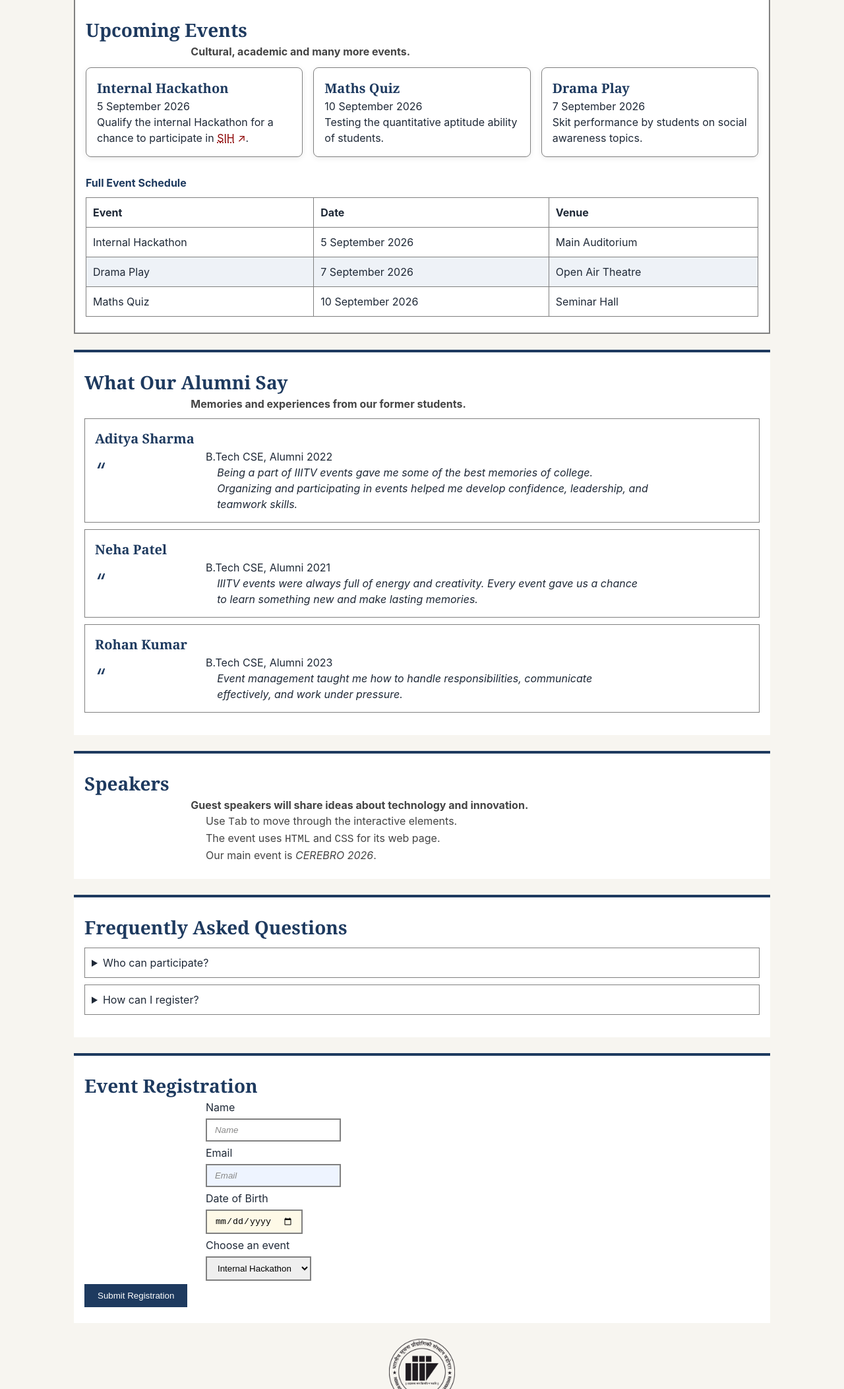
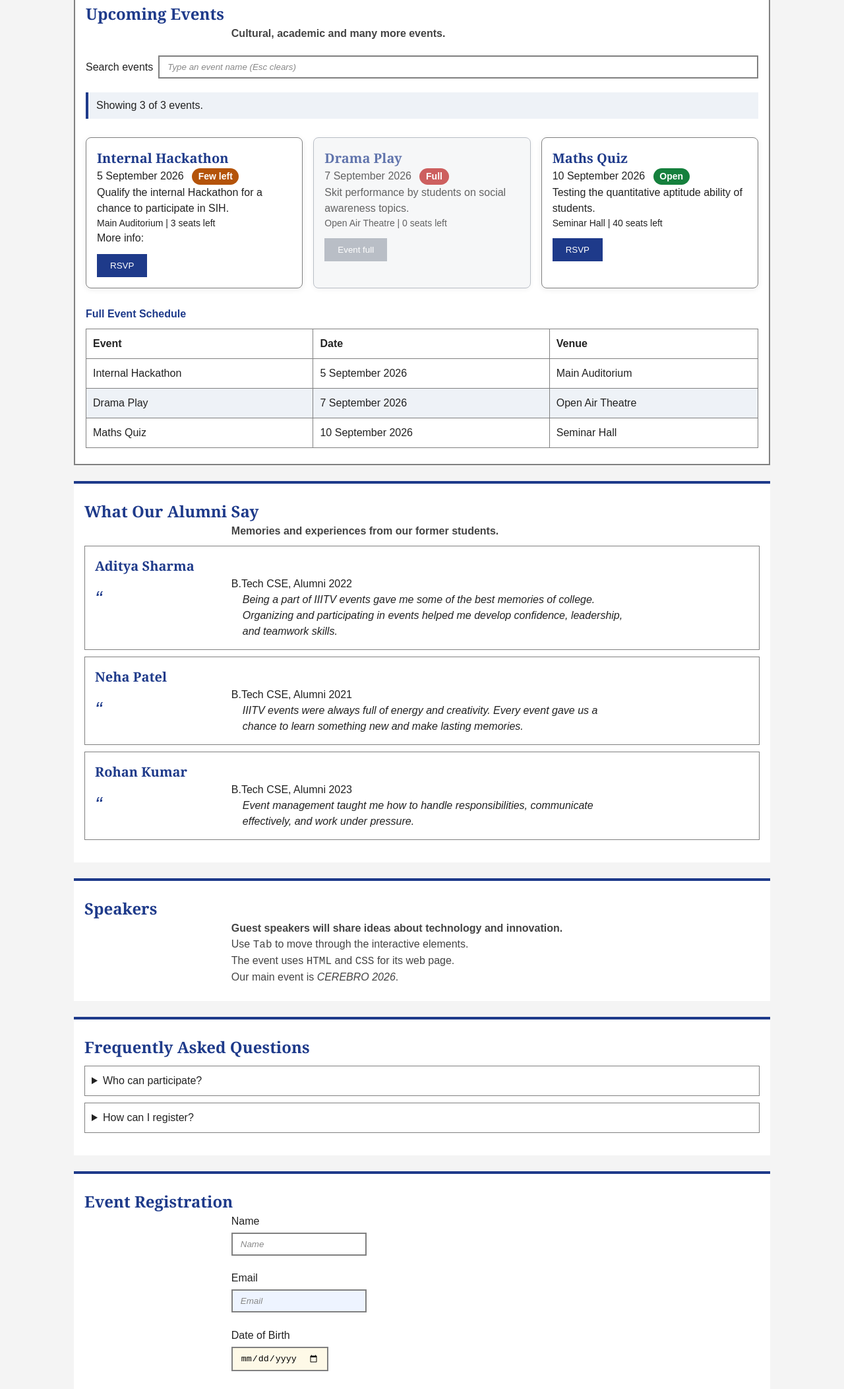
Before and after one commit to CreatorRama/event-board, a plain HTML site: page index.html in a window 1280 px wide. Shown: the part 695-2800 px from the top of the page at 66% size. Drawn offline with Linux system fonts and the light colour scheme.

Commit message:
updated base.css,index.html,readme.md,script.js,style.css

```diff
--- a/base.css
+++ b/base.css
@@ -41,7 +41,7 @@ a { text-decoration: none; }
    user-driven state) guarantees each state can still be seen when it's
    the one currently happening. :focus is added alongside :hover for
    keyboard accessibility. */
-a:link { color: var(--brand); }
+a:link { color: white; }
 /* a:visited { color: purple; } */
 a:hover { text-decoration: underline; }
 a:focus { outline: 3px solid orange; }
--- a/index.html
+++ b/index.html
@@ -9,10 +9,10 @@
   <meta property="og:title" content="Campus Event Management">
   <meta property="og:description" content="Information about upcoming campus events at IIIT Vadodara.">
   <meta property="og:image" content="IIIT_VADODARA_LOGO.png">
+  <link rel="stylesheet" href="style.css">
   <link rel="stylesheet" href="base.css">
-  <link rel="stylesheet" href="style.css">
-  <!-- B1: viewport tag confirmed present — required for any of the
-       responsive CSS below to do anything on a real phone -->
+  <!-- B1 (Lab 5): viewport tag confirmed present — required for any of the
+       responsive CSS to do anything on a real phone -->
 
 </head>
 <body>
@@ -21,19 +21,14 @@
     <img src="IIIT_VADODARA_LOGO.png" alt="IIIT Vadodara logo" width="100">
   </header>
 
-  <!-- B2: nav pulled out to be its own top-level grid region, a
-       sibling of header/main/footer, instead of living inside
-       <header> — that's what lets grid-area: nav target it on
-       its own.
-       B6: hamburger <button> markup added; .nav-links is the row
-       of links itself, toggled purely by CSS media queries here
-       (the click-driven mobile toggle is JS, for a later lab). -->
+  <!-- Lab 5 B2/B6: nav is its own top-level grid region.
+       Lab 6 B4: script.js toggles the "open" class on #primary-nav-list when
+       the hamburger is clicked, and keeps aria-expanded in sync. -->
   <nav class="nav" id="site-nav">
     <button type="button" class="nav-toggle" aria-label="Toggle navigation menu" aria-expanded="false" aria-controls="primary-nav-list">
       <span aria-hidden="true">&#9776;</span>
     </button>
     <ul class="navigation nav-links" id="primary-nav-list">
-      <!-- A6: "active" class lets us style every other link with :not(.active) -->
       <li><a href="index.html" class="active">Home</a></li>
       <li><a href="#events">Events</a></li>
       <li><a href="#notification">Notification</a></li>
@@ -65,28 +60,22 @@
       <h2>Upcoming Events</h2>
       <p>Cultural, academic and many more events.</p>
 
-      <!-- B3/B4: cards wrapped so the grid only applies to them,
-           not to the paragraph or table that follow -->
-      <div class="event-grid">
-        <article>
-          <h3>Internal Hackathon</h3>
-          <time datetime="2026-09-05">5 September 2026</time>
-          <!-- A4: absolute https:// link -> matched by a[href^="https"], gets the "↗" via ::after -->
-          <p>Qualify the internal Hackathon for a chance to participate in <a href="https://www.sih.gov.in" target="_blank" rel="noopener"><abbr title="Smart India Hackathon">SIH</abbr></a>.</p>
-        </article>
-        <article>
-          <h3>Maths Quiz</h3>
-          <time datetime="2026-09-10">10 September 2026</time>
-          <p>Testing the quantitative aptitude ability of students.</p>
-        </article>
-        <article>
-          <h3>Drama Play</h3>
-          <time datetime="2026-09-07">7 September 2026</time>
-          <p>Skit performance by students on social awareness topics.</p>
-        </article>
+      <!-- Lab 6 B6: search box. script.js filters the cards on every keystroke;
+           Escape clears it. -->
+      <div class="search-bar">
+        <label for="search">Search events</label>
+        <input type="search" id="search" name="search" placeholder="Type an event name (Esc clears)" autocomplete="off">
       </div>
 
-      <!-- A6: a real table so tr:nth-child(even) has rows to stripe -->
+      <!-- Lab 6 B7: one status line for the three fetch states
+           (loading / success / error). role="status" makes screen readers announce changes. -->
+      <div id="events-status" class="status" role="status" data-state="loading">Loading events...</div>
+
+      <!-- Lab 6 B2: this container starts EMPTY. script.js builds every card
+           from events.json (Lab 5's hard-coded cards were removed). -->
+      <div class="event-grid" id="event-grid"></div>
+      <noscript><p>Please enable JavaScript to see the event cards.</p></noscript>
+
       <table class="schedule">
         <caption>Full Event Schedule</caption>
         <thead>
@@ -120,7 +109,6 @@
     <section>
       <h2>What Our Alumni Say</h2>
       <p>Memories and experiences from our former students.</p>
-      <!-- A7: testimonials as <blockquote> so ::before can add a generated quote mark -->
       <article>
         <h3>Aditya Sharma</h3>
         <p>B.Tech CSE, Alumni 2022</p>
@@ -169,20 +157,43 @@
 
     <section id="registration">
       <h2>Event Registration</h2>
-      <form action="thankyou.html">
-        <p><label for="name" >Name</label></p><p><input id="name" name="name" type="text" required placeholder="Name"></p>
-        <p><label for="email">Email</label></p><p><input id="email" name="email" type="email" required placeholder="Email"></p>
-        <!-- A4: type="date" field so input[type="date"] has something to select -->
-        <p><label for="dob">Date of Birth</label></p><p><input id="dob" name="dob" type="date" required></p>
+      <!-- Lab 6 B8: "novalidate" turns OFF the browser's own popup so script.js can
+           run checkValidity() and show our messages next to each field.
+           Built-in rules: required, type="email", pattern. Custom rule: setCustomValidity in script.js. -->
+      <form action="thankyou.html" novalidate>
+        <p><label for="name">Name</label></p>
         <p>
-          <label for="event">Choose an event</label>
+          <input id="name" name="name" type="text" required
+                 pattern="[A-Za-z][A-Za-z .'\-]*"
+                 title="Letters, spaces, dots, apostrophes and hyphens only, starting with a letter."
+                 placeholder="Name" aria-describedby="name-error">
+          <span class="field-error" id="name-error"></span>
         </p>
+
+        <p><label for="email">Email</label></p>
         <p>
+          <input id="email" name="email" type="email" required
+                 pattern="[^@\s]+@[^@\s]+\.[A-Za-z]{2,}"
+                 title="Enter an email like name@example.com"
+                 placeholder="Email" aria-describedby="email-error">
+          <span class="field-error" id="email-error"></span>
+        </p>
+
+        <p><label for="dob">Date of Birth</label></p>
+        <p>
+          <input id="dob" name="dob" type="date" required aria-describedby="dob-error">
+          <span class="field-error" id="dob-error"></span>
+        </p>
+
+        <p><label for="event">Choose an event</label></p>
+        <p>
+          <!-- values match the "id" field in events.json, so an RSVP button can pre-select its event -->
           <select id="event" name="event">
             <option value="hackathon">Internal Hackathon</option>
             <option value="quiz">Maths Quiz</option>
             <option value="drama">Drama Play</option>
           </select>
+          <span class="field-error" id="event-error"></span>
         </p>
         <button type="submit">Submit Registration</button>
       </form>
@@ -203,10 +214,12 @@
       <ul class="footer-links">
         <li><a href="careers.html">Careers</a></li>
         <li><a href="#events">Events</a></li>
-        <!-- A4: another https:// link to show a[href^="https"] + ::after in the footer -->
         <li><a href="https://iiitvadodara.ac.in" target="_blank" rel="noopener">Official Website</a></li>
       </ul>
     </nav>
   </footer>
+
+  <!-- Lab 6 A1: script linked just before </body>; defer = run after the HTML is parsed -->
+  <script src="script.js" defer></script>
 </body>
 </html>
--- a/script.js
+++ b/script.js
@@ -13,7 +13,7 @@ const PAGE_TITLE = "CEREBRO 2026";   // string
 const LOW_SEATS_LIMIT = 5;           // number
 const DEBUG = true;                  // boolean (turn off to silence console output)
 const EVENTS_URL = "events.json";    // B7: where the data lives
-const FAKE_DELAY_MS = 800;           // B7: lets you SEE the "Loading..." state; set to 0 when done
+const FAKE_DELAY_MS = 3000;           // B7: lets you SEE the "Loading..." state; set to 0 when done
 
 let eventsData = [];                 // let: reassigned once the fetch finishes
 let searchTerm = "";                 // let: changes on every keystroke
--- a/style.css
+++ b/style.css
@@ -557,3 +557,92 @@ footer    { grid-area: footer; }
 
 /* B8/B9 (testing + jigsaw.w3.org/css-validator run) are manual
    checks done in the browser, not code — nothing to add here. */
+
+
+   /*
+   ================================================================
+   LAB 6 — styles for the JavaScript-driven parts
+   Paste this block at the VERY END of style.css (so it wins ties).
+   ================================================================
+*/
+
+/* B6: search box */
+.search-bar {
+  display: flex;
+  flex-wrap: wrap;
+  align-items: center;
+  gap: 0.5rem;
+  margin: 1rem 0;
+}
+.search-bar input { flex: 1 1 15rem; }
+
+/* B7: the three fetch states, chosen by script.js via data-state */
+.status {
+  margin: 0.5rem 0 1rem;
+  padding: 0.5rem 0.75rem;
+  border-left: 4px solid var(--brand);
+  background-color: #eef2f7;
+}
+.status[data-state="loading"] { border-left-color: orange; background-color: #fff7e6; }
+.status[data-state="error"]   { border-left-color: crimson; background-color: #fdecea; color: #7f1d1d; }
+.status:empty { display: none; }
+
+/* B2/B3: cards built by JavaScript */
+.badge {
+  display: inline-block;
+  margin-left: 0.5rem;
+  padding: 0.1rem 0.6rem;
+  border-radius: 1rem;
+  font-size: var(--step-small);
+  font-weight: 700;
+  color: white;
+}
+.badge-open { background-color: #15803d; }
+.badge-few  { background-color: #b45309; }
+.badge-full { background-color: #b91c1c; }
+
+.events article.full     { background-color: #f3f4f6; border-color: #9ca3af; }
+.events article.selected { outline: 3px solid var(--accent); }
+.events .meta { font-size: var(--step-small); }
+
+.rsvp { margin-top: 0.75rem; cursor: pointer; }
+.rsvp:disabled,
+.rsvp:disabled:hover {
+  background-color: #9ca3af;
+  outline: none;
+  cursor: not-allowed;
+}
+
+/* B4: hamburger menu open state (phones). The 40rem breakpoint above
+   already shows the links as a row, so this only matters below 40rem. */
+#site-nav { flex-wrap: wrap; }
+.nav-links.open {
+  display: flex;
+  flex-direction: column;
+  flex-basis: 100%;
+  gap: 0.25rem;
+}
+@media (min-width: 40rem) {
+  .nav-links,
+  .nav-links.open {
+    flex-direction: row;
+    flex-basis: auto;
+  }
+}
+
+/* B8: validation feedback */
+.field-error {
+  display: block;
+  min-height: 1.25em;
+  color: crimson;
+  font-size: var(--step-small);
+}
+form.was-validated input:invalid,
+form.was-validated select:invalid {
+  border-color: crimson;
+  background-color: #fdecea;
+}
+form.was-validated input:valid,
+form.was-validated select:valid {
+  border-color: #15803d;
+}
```
Also changed, not shown: 1 other file.
